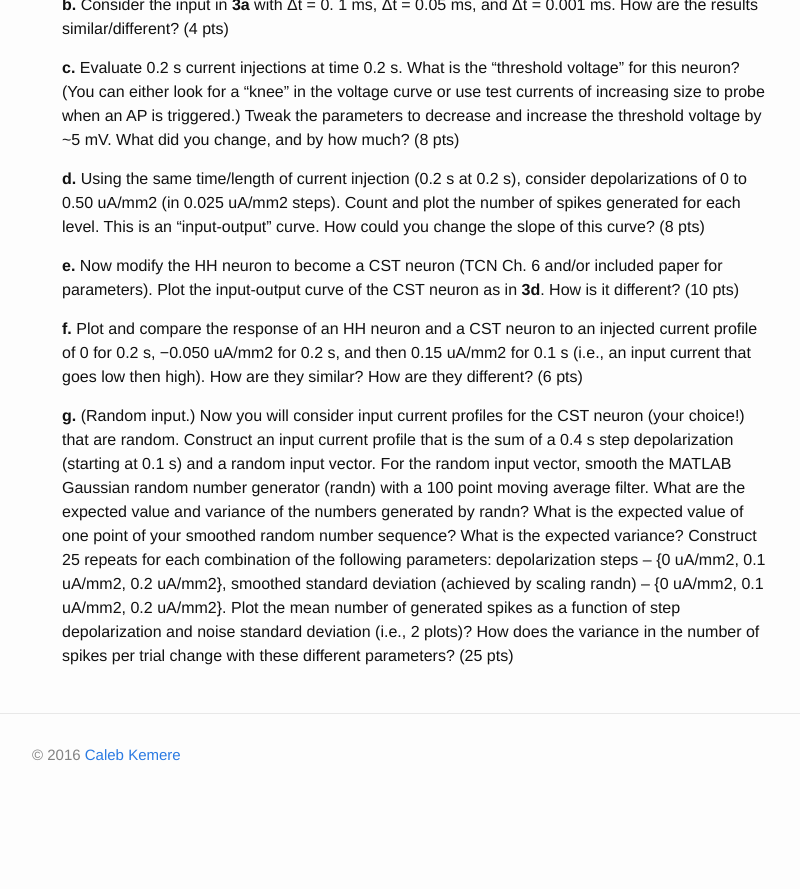
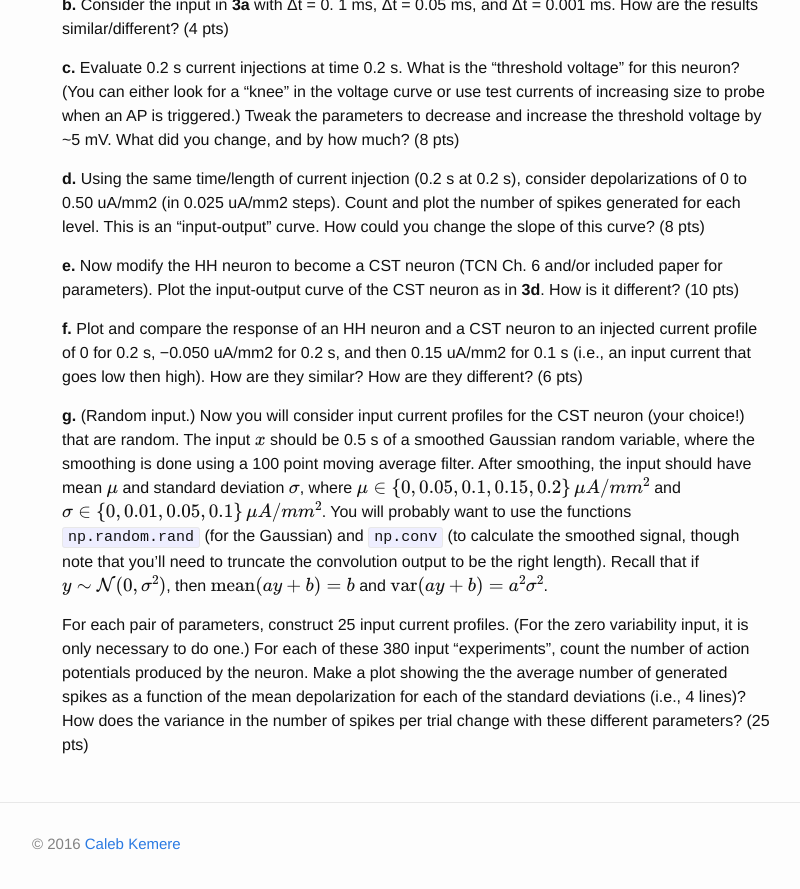
Before and after one commit to elec548/elec548.github.io, a Jekyll site: the page built from Assignments/hw2.md, in a window 1280 px wide and 900 px high, scrolled down 1534 px. Shown: the top 889 px of the window, without its empty margins (238-1038 px from the left). Built offline with Jekyll 4.4.1, drawn with Linux system fonts in a browser that asks for light colours; formulas are drawn with MathJax 3; before the commit the page ends 2346 px from its top, so only the background shows below that.

Commit message:
Updated HW2 and added mathjax

```diff
--- a/Assignments/hw2.md
+++ b/Assignments/hw2.md
@@ -100,14 +100,19 @@ of electrophysiology as well as providing some “warmup” Python work._
    pts)
 
    **g.** (Random input.) Now you will consider input current profiles for the CST neuron (your
-   choice!) that are random. Construct an input current profile that is the sum of a 0.4 s step
-   depolarization (starting at 0.1 s) and a random input vector. For the random input vector,
-   smooth the MATLAB Gaussian random number generator (randn) with a 100 point moving average
-   filter. What are the expected value and variance of the numbers generated by randn? What is
-   the expected value of one point of your smoothed random number sequence? What is the
-   expected variance? Construct 25 repeats for each combination of the following parameters:
-   depolarization steps – {0 uA/mm2, 0.1 uA/mm2, 0.2 uA/mm2}, smoothed standard deviation
-   (achieved by scaling randn) – {0 uA/mm2, 0.1 uA/mm2, 0.2 uA/mm2}. Plot the mean number of
-   generated spikes as a function of step depolarization and noise standard deviation (i.e., 2
-   plots)? How does the variance in the number of spikes per trial change with these different
-   parameters? (25 pts)
+   choice!) that are random. The input \\(x\\) should be 0.5 s of a smoothed Gaussian random
+   variable, where the smoothing is done using a 100 point moving average filter. After
+   smoothing, the input should have mean \\(\mu\\) and standard deviation \\(\sigma\\), where
+   \\(\mu \in \lbrace 0, 0.05, 0.1, 0.15, 0.2\rbrace \, \mu A/mm^2\\) and \\(\sigma \in \lbrace
+   0, 0.01, 0.05, 0.1 \rbrace \, \mu A/mm^2\\). You will probably want to use the functions
+   `np.random.rand` (for the Gaussian) and `np.conv` (to calculate the smoothed signal, though
+   note that you'll need to truncate the convolution output to be the right length). Recall
+   that if \\(y \sim \mathcal{N}(0, \sigma^2)\\), then \\(\text{mean}(ay + b) = b\\) and
+   \\(\text{var}(ay + b) = a^2\sigma^2\\).
+
+   For each pair of parameters, construct 25 input current profiles. (For the zero variability
+   input, it is only necessary to do one.)  For each of these 380 input "experiments", count the
+   number of action potentials produced by the neuron. Make a plot showing the the average number of
+   generated spikes as a function of the mean depolarization for each of the standard
+   deviations (i.e., 4 lines)? How does the variance in the number of spikes per trial change
+   with these different parameters? (25 pts)
--- /dev/null
+++ b/_includes/head-mathjax.html
@@ -0,0 +1,16 @@
+<head>
+  <meta charset="utf-8">
+  <meta http-equiv="X-UA-Compatible" content="IE=edge">
+  <meta name="viewport" content="width=device-width, initial-scale=1">
+
+  <title>{% if page.title %}{{ page.title | escape }}{% else %}{{ site.title | escape }}{% endif %}</title>
+  <meta name="description" content="{{ page.excerpt | default: site.description | strip_html | normalize_whitespace | truncate: 160 | escape }}">
+
+  <link rel="stylesheet" href="{{ "/css/main.css" | prepend: site.baseurl }}">
+  <link rel="canonical" href="{{ page.url | replace:'index.html','' | prepend: site.baseurl | prepend: site.url }}">
+  <link rel="alternate" type="application/rss+xml" title="{{ site.title | escape }}" href="{{ "/feed.xml" | prepend: site.baseurl | prepend: site.url }}">
+
+  <script type="text/javascript"
+     src="http://cdn.mathjax.org/mathjax/latest/MathJax.js?config=TeX-AMS-MML_HTMLorMML">
+  </script>
+</head>
--- /dev/null
+++ b/_layouts/mathjax.html
@@ -0,0 +1,20 @@
+<!DOCTYPE html>
+<html lang="{{ page.lang | default: site.lang | default: "en" }}">
+
+  {% include head-mathjax.html %}
+
+  <body>
+
+    {% include header.html %}
+
+    <main class="page-content" aria-label="Content">
+      <div class="wrapper">
+        {{ content }}
+      </div>
+    </main>
+
+    {% include footer.html %}
+
+  </body>
+
+</html>
```
Also changed, not shown: other parts of Assignments/hw2.md (+1 -1 lines), 1 other file.
